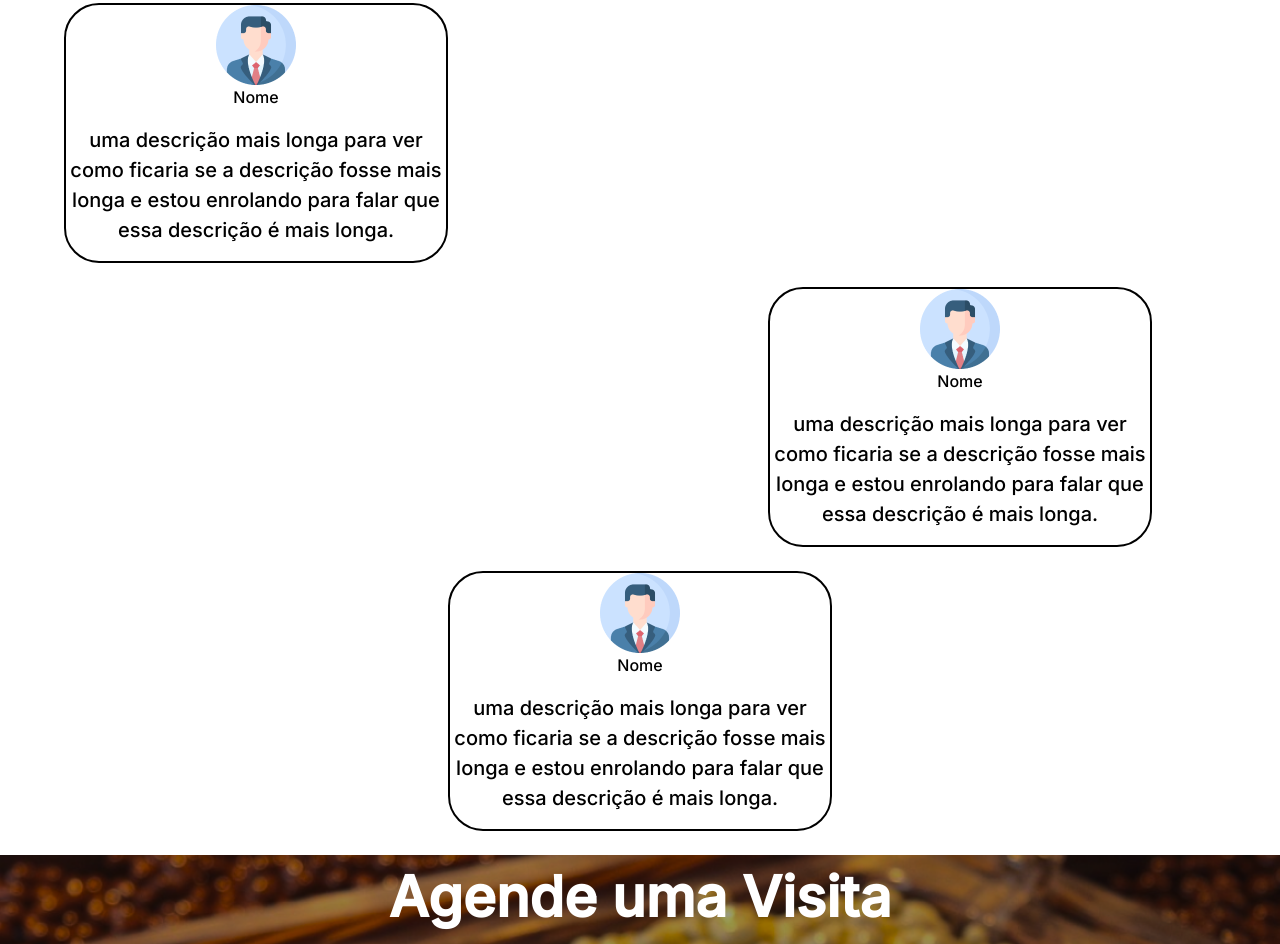
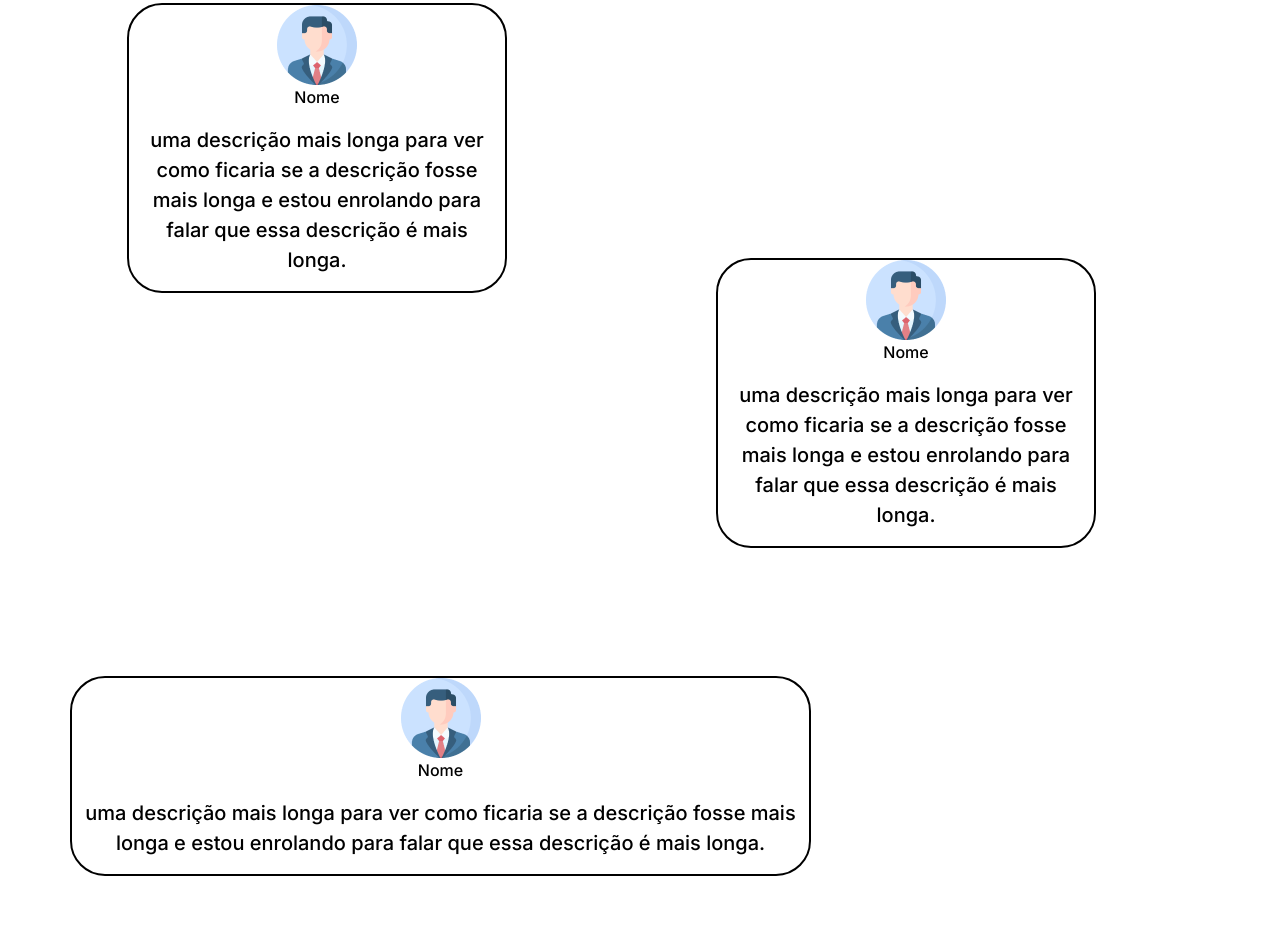
Before and after one commit to Heistoo/missaoambi, a plain HTML site: page index.html in a window 1280 px wide. Shown: the part 2326-3270 px from the top of the page. Drawn offline with nearby package versions, Linux system fonts and the light colour scheme.

Commit message:
feat: row and col for equipe self-align

```diff
--- a/index.html
+++ b/index.html
@@ -132,22 +132,26 @@
 
     <div id="equipe">
         <p tabindex="53" class="sub">Nossa Equipe</p>
-    <div class="membro pos1">
+        <div class="container text-center">
+            <div class="row" style="height: 1000px;">
+    <div class="membro pos1 col-md-4 align-self-start">
         <img tabindex="54" src="./images/perfil 1.png" alt="Foto do primeiro membro da equipe PlaceHolder">
         <p tabindex="55" class="nome">Nome</p>
         <p tabindex="56" class="cont-espaco">uma descrição mais longa para ver como ficaria se a descrição fosse mais longa e estou enrolando para falar que essa descrição é mais longa.</p>
     </div>
     <br>
-    <div class="membro pos2">
+    <div class="membro pos2 col-md-4 align-self-end">
         <img tabindex="57" src="./images/perfil 1.png" alt="Foto do segundo membro da equipe PlaceHolder">
         <p tabindex="58" class="nome">Nome</p>
         <p tabindex="59" class="cont-espaco">uma descrição mais longa para ver como ficaria se a descrição fosse mais longa e estou enrolando para falar que essa descrição é mais longa.</p>
     </div>
     <br>
-    <div class="membro pos3">
+    <div class="membro pos3 col align-self-center">
         <img tabindex="60" src="./images/perfil 1.png" alt="Foto do terceiro membro da equipe PlaceHolder">
         <p tabindex="61" class="nome">Nome</p>
         <p tabindex="62" class="cont-espaco">uma descrição mais longa para ver como ficaria se a descrição fosse mais longa e estou enrolando para falar que essa descrição é mais longa.</p>
+    </div>
+    </div>
     </div>
     <br>
     <div id="agendar">
```
